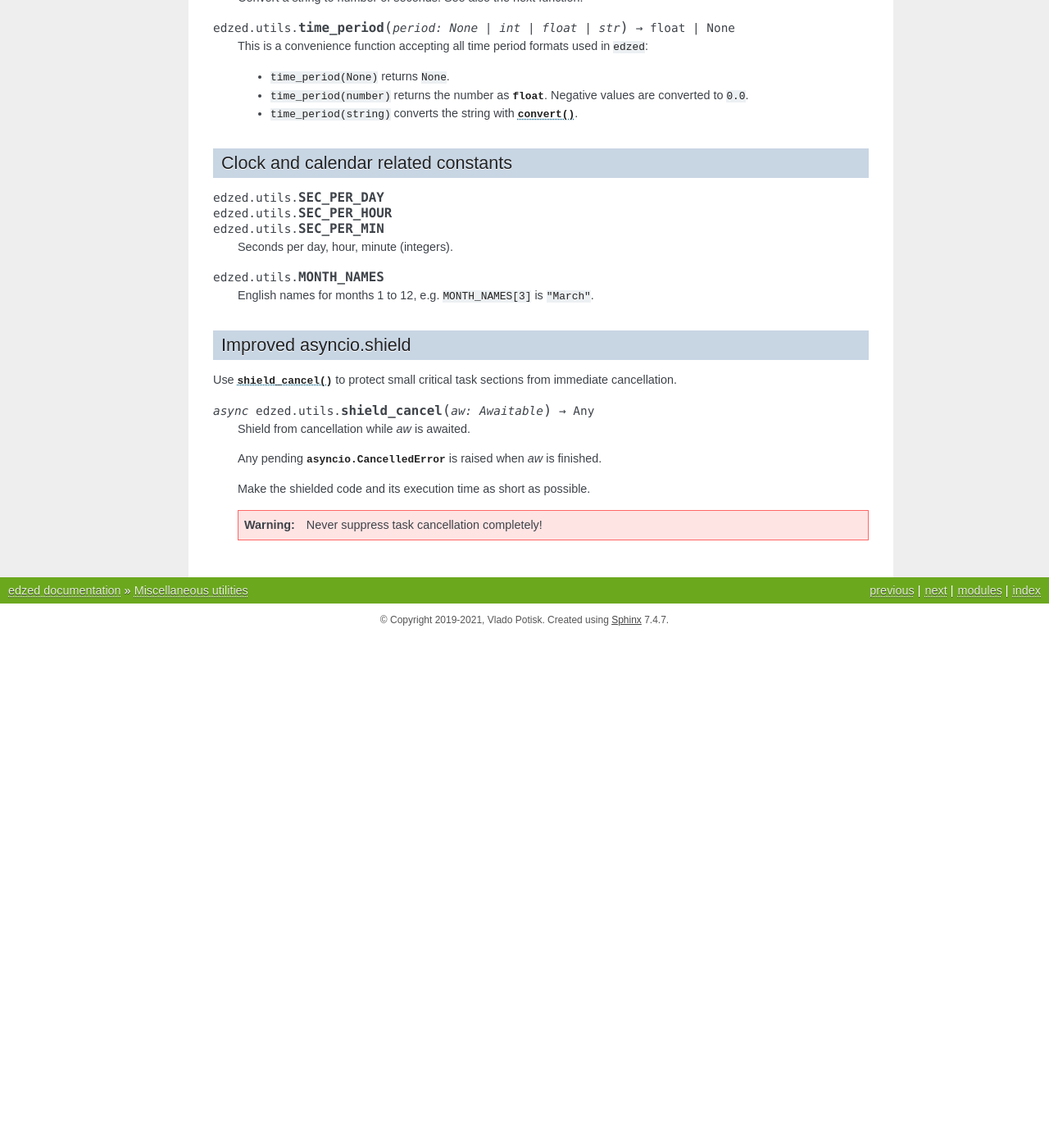
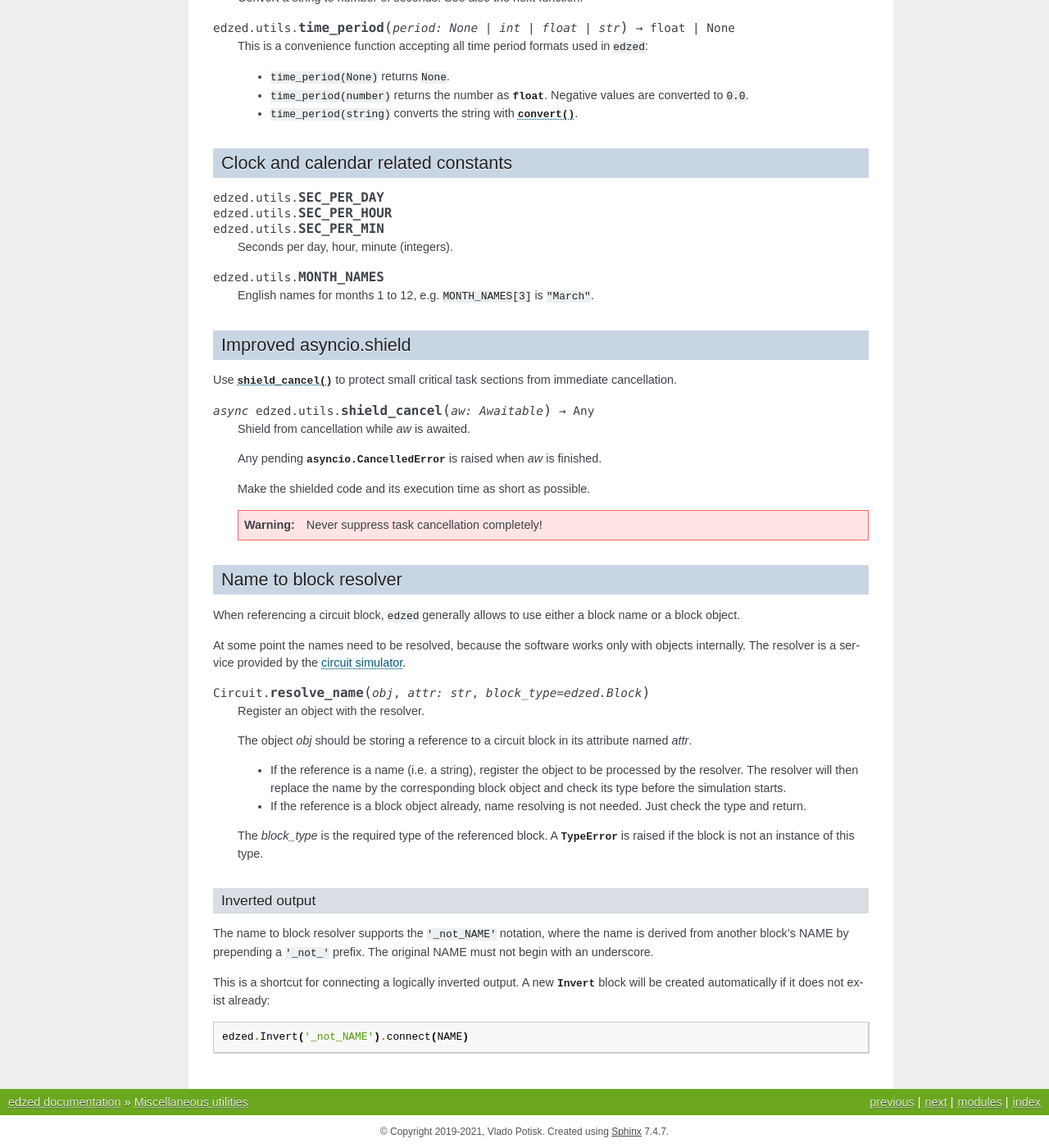
Before and after one commit to xitop/edzed, a Sphinx documentation site: the page built from docs/utils.rst, in a window 1280 px wide and 1400 px high, scrolled down 823 px. Shown: the whole window at 82% size. Built offline with Sphinx 7.4.7, drawn with Linux system fonts in a browser that asks for light colours; before the commit the page ends 1599 px from its top, so only the background shows below that; some of the changed text lies outside the part shown.

Commit message:
Stable release candidate
- add IfOutput event filter
- rewrite and document the name to block resolver

```diff
--- a/docs/simulation.rst
+++ b/docs/simulation.rst
@@ -56,7 +56,7 @@ The completed circuit may be explicitly finalized.
   Process and validate interconnection data (see :meth:`CBlock.connect`):
 
   - resolve temporary references by name
-  - create :class:`Invert` blocks for ``"_not_name"`` shortcuts
+  - create :class:`Invert` blocks for ``"_not_NAME"`` shortcuts
 
   and initialize related attributes:
 
--- a/docs/utils.rst
+++ b/docs/utils.rst
@@ -89,3 +89,45 @@ task sections from immediate cancellation.
   Make the shielded code and its execution time as short as possible.
 
   .. warning:: Never suppress task cancellation completely!
+
+
+Name to block resolver
+======================
+
+When referencing a circuit block, ``edzed`` generally allows to use
+either a block name or a block object.
+
+At some point the names need to be resolved, because the software works
+only with objects internally. The resolver is a service provided by the
+:doc:`circuit simulator<simulation>`.
+
+.. method:: Circuit.resolve_name(obj, attr: str, block_type=edzed.Block)
+
+  Register an object with the resolver.
+
+  The object *obj* should be storing a reference to a circuit block
+  in its attribute named *attr*.
+
+  - If the reference is a name (i.e. a string), register the object
+    to be processed by the resolver. The resolver will then replace the
+    name by the corresponding block object and check its type
+    before the simulation starts.
+
+  - If the reference is a block object already, name resolving
+    is not needed. Just check the type and return.
+
+  The *block_type* is the required type of the referenced block.
+  A :exc:`TypeError` is raised if the block is not an instance of this type.
+
+Inverted output
+---------------
+
+The name to block resolver supports the ``'_not_NAME'`` notation, where the name
+is derived from another block's NAME by prepending a ``'_not_'`` prefix.
+The original NAME must not begin with an underscore.
+
+This is a shortcut for connecting a logically inverted output. A new
+:class:`Invert` block will be created automatically if it does not
+exist already::
+
+  edzed.Invert('_not_NAME').connect(NAME)
--- a/setup.py
+++ b/setup.py
@@ -20,7 +20,7 @@ with open(path.join(here, 'README.md'), encoding='utf-8') as f:
 
 setup(
     name='edzed',
-    version='21.4.19',
+    version='21.4.22',
     description='A library for building small automated systems',
     long_description=long_description,
     long_description_content_type="text/markdown",
```
Also changed, not shown: README.md (+2 -3 lines), docs/blocks.rst (+3 -10 lines), docs/changelog.rst (+7 -15 lines), docs/filters.rst (+11 -0 lines), 8 other files.
